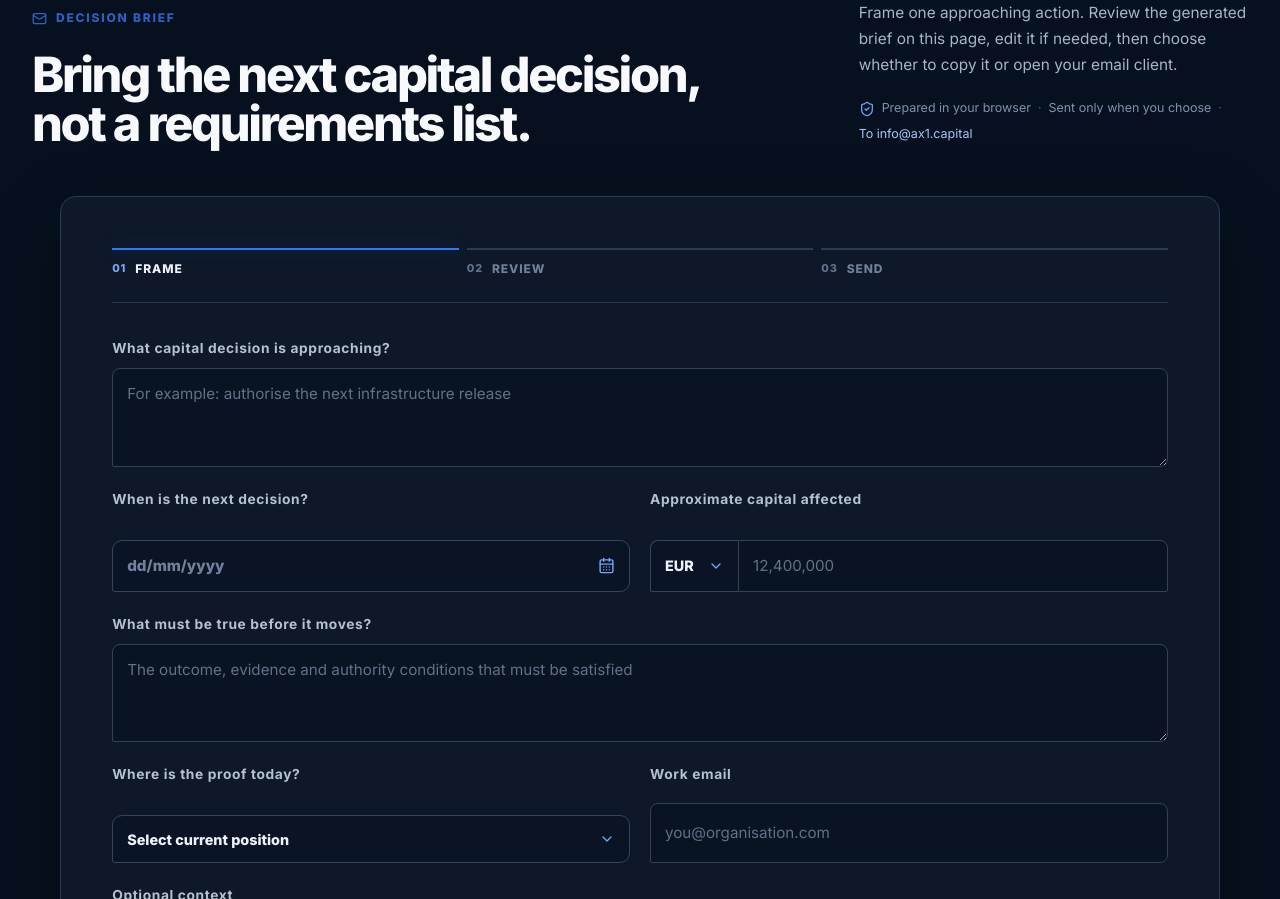
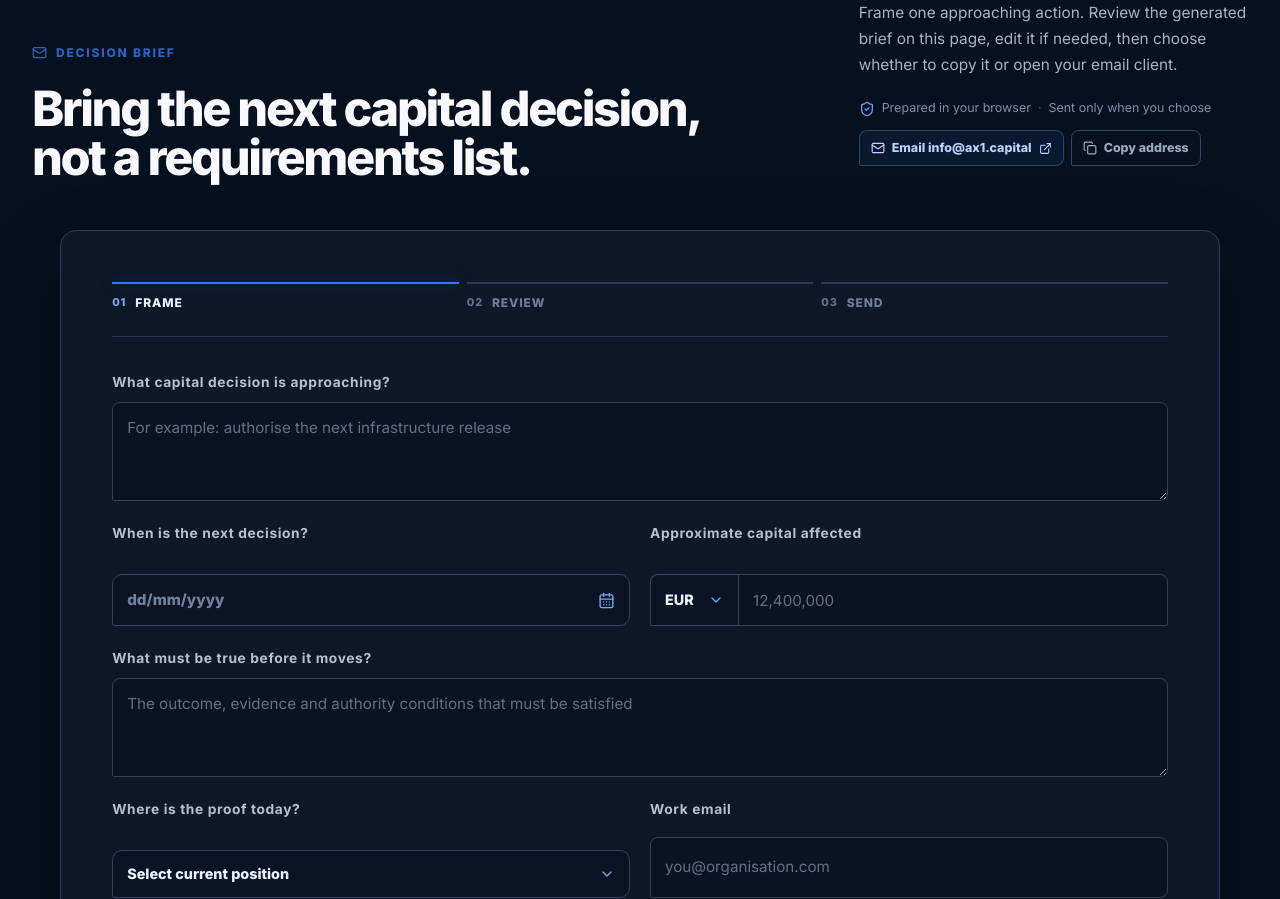
Before and after one commit to TJHubX/AX1_Website, a React (Vite) app: page / in a window 1280 px wide. Shown: the part 9320-10219 px from the top of the page. Built offline with nearby package versions, Linux system fonts and the light colour scheme.

Commit message:
Fix Decision Brief email contact

```diff
--- a/src/features/decision-brief/DecisionBriefSection.tsx
+++ b/src/features/decision-brief/DecisionBriefSection.tsx
@@ -55,7 +55,9 @@ export function DecisionBriefSection({ scenario }: Props) {
   const [errors, setErrors] = useState<Errors>({});
   const [preview, setPreview] = useState<DecisionBriefEmail | null>(null);
   const [status, setStatus] = useState('');
+  const [recipientStatus, setRecipientStatus] = useState<'idle' | 'copied' | 'error'>('idle');
   const [capitalFocused, setCapitalFocused] = useState(false);
+  const recipient = recipientEmail();
 
   useEffect(() => {
     if (!scenario) return;
@@ -124,12 +126,22 @@ export function DecisionBriefSection({ scenario }: Props) {
     }
   };
 
+  const copyRecipient = async () => {
+    try {
+      await navigator.clipboard.writeText(recipient);
+      setRecipientStatus('copied');
+      trackAX1Event('decision_brief_copied', { content: 'recipient_address' });
+    } catch {
+      setRecipientStatus('error');
+    }
+  };
+
   const openEmail = () => {
     if (!preview) return;
     trackAX1Event('decision_brief_email_opened');
     const subject = encodeURIComponent(preview.subject);
     const body = encodeURIComponent(preview.body);
-    window.location.href = `mailto:${recipientEmail()}?subject=${subject}&body=${body}`;
+    window.location.href = `mailto:${recipient}?subject=${subject}&body=${body}`;
   };
 
   return (
@@ -143,12 +155,29 @@ export function DecisionBriefSection({ scenario }: Props) {
           <div className="cg-brief-meta">
             <p>Frame one approaching action. Review the generated brief on this page, edit it if needed, then choose whether to copy it or open your email client.</p>
             <div className="cg-brief-utility" aria-label="Decision Brief privacy and recipient">
-              <ShieldCheck size={16} aria-hidden="true" />
-              <span>Prepared in your browser</span>
-              <i aria-hidden="true">·</i>
-              <span>Sent only when you choose</span>
-              <i aria-hidden="true">·</i>
-              <a href={`mailto:${recipientEmail()}`}>To {recipientEmail()}</a>
+              <div className="cg-brief-utility-note">
+                <ShieldCheck size={16} aria-hidden="true" />
+                <span>Prepared in your browser</span>
+                <i aria-hidden="true">·</i>
+                <span>Sent only when you choose</span>
+              </div>
+              <div className="cg-brief-recipient-actions">
+                <a
+                  href={`mailto:${recipient}?subject=${encodeURIComponent('Axis One Decision Brief')}`}
+                  onClick={() => trackAX1Event('decision_brief_email_opened', { location: 'recipient_link' })}
+                >
+                  <Mail size={14} aria-hidden="true" />
+                  Email {recipient}
+                  <ExternalLink size={13} aria-hidden="true" />
+                </a>
+                <button type="button" onClick={copyRecipient}>
+                  {recipientStatus === 'copied' ? <CheckCircle2 size={14} aria-hidden="true" /> : <Copy size={14} aria-hidden="true" />}
+                  {recipientStatus === 'copied' ? 'Copied' : 'Copy address'}
+                </button>
+              </div>
+              <span className={`cg-brief-recipient-status${recipientStatus === 'error' ? ' is-error' : ''}`} role="status" aria-live="polite">
+                {recipientStatus === 'error' ? `Copy unavailable. The address is ${recipient}.` : ''}
+              </span>
             </div>
           </div>
         </div>
```
Also changed, not shown: src/styles.css.
